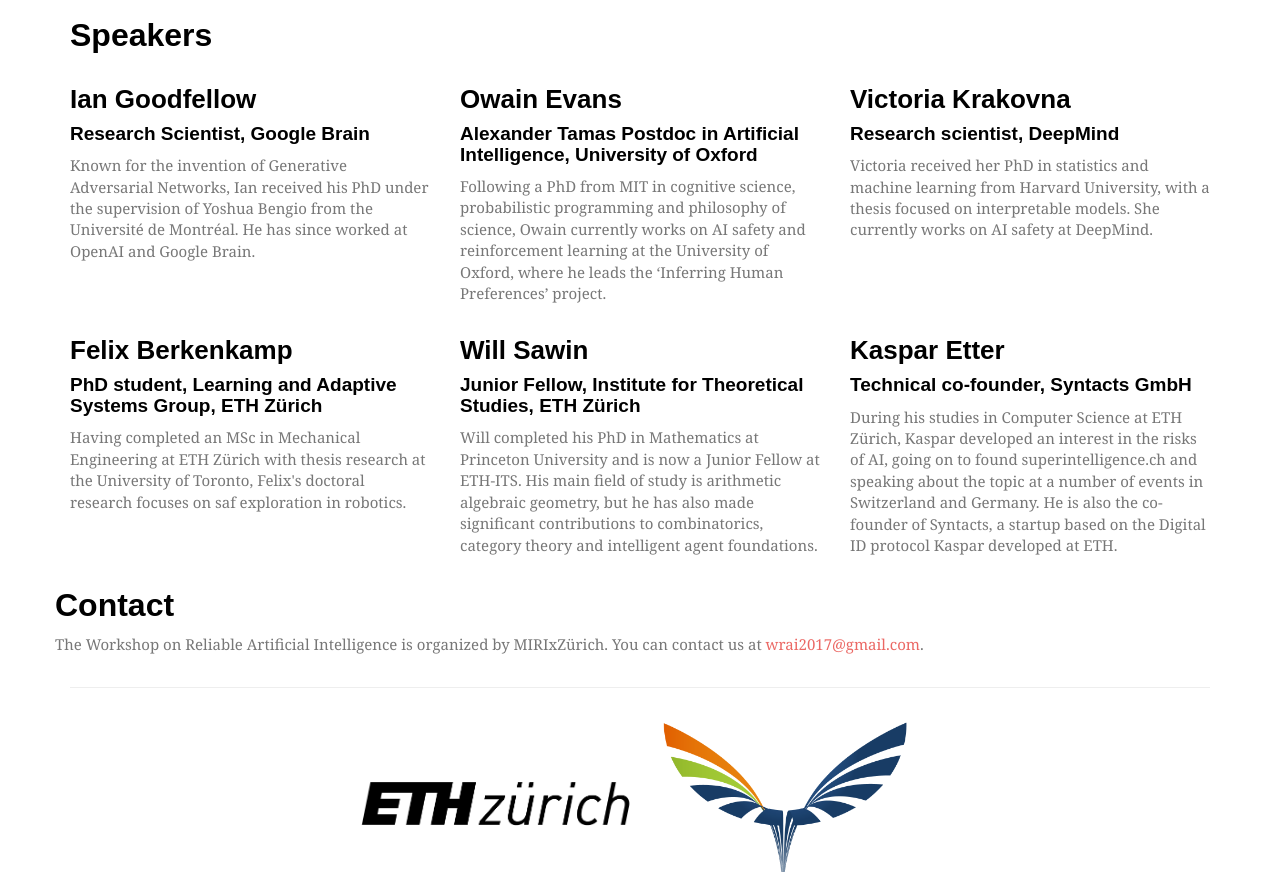
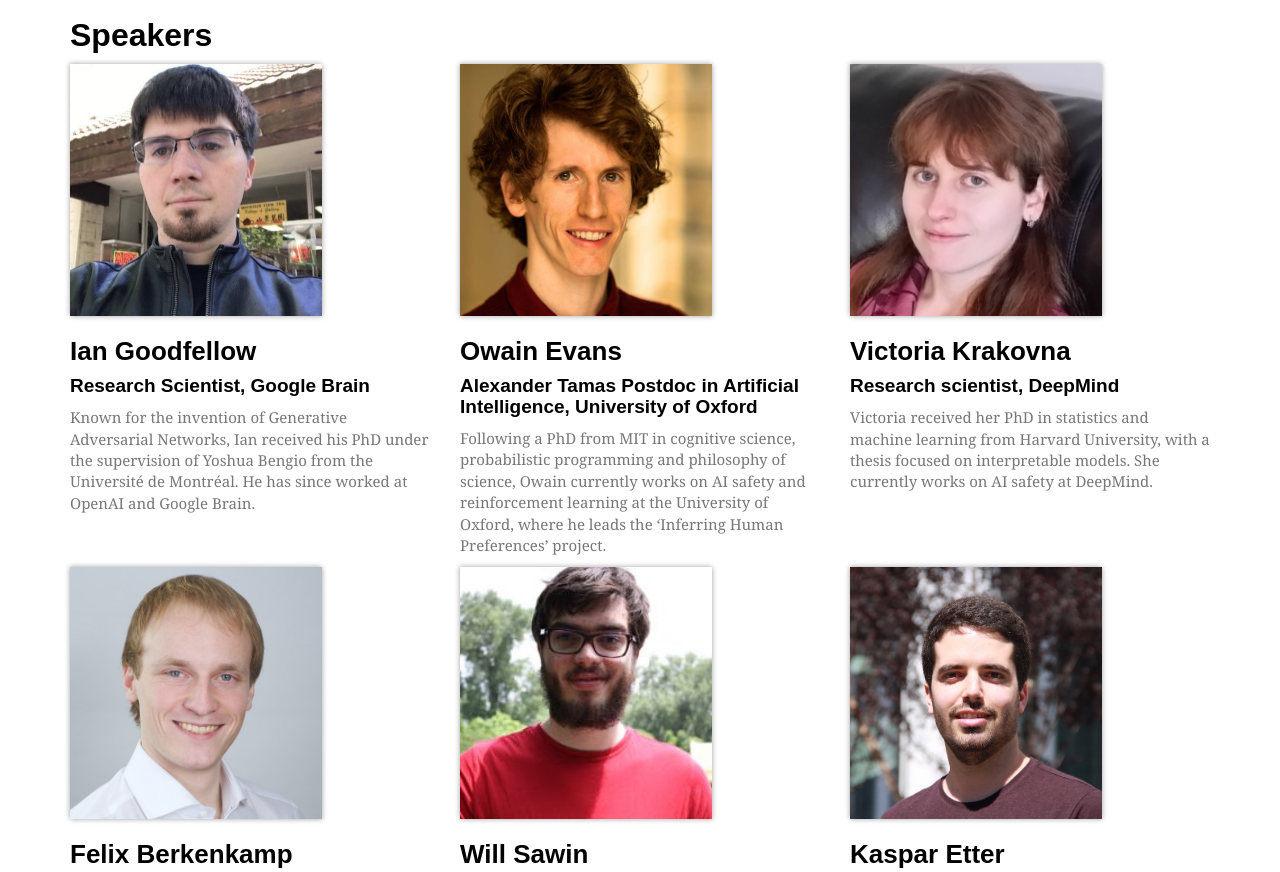
Before and after one commit to agentydragon/wrai2017, a plain HTML site: page index.html in a window 1280 px wide. Shown: the part 1864-2736 px from the top of the page. Drawn offline with nearby package versions, Linux system fonts and the light colour scheme; a web font is replaced by a local one.

Commit message:
Add speaker headshots

```diff
--- a/index.html
+++ b/index.html
@@ -18,6 +18,10 @@
                 padding-top: 50px;
                 padding-bottom: 20px;
             }
+	    div#speakers img {
+		    width: 70%;
+		box-shadow: 1px 1px 5px rgba(0,0,0,0.2), -1px -1px 5px rgba(0,0,0,0.2);
+	    }
         </style>
 	<!--<link rel="stylesheet" href="css/bootstrap-theme.min.css">-->
         <link rel="stylesheet" href="css/main.css">
@@ -182,18 +186,22 @@
                   <h2>Speakers</h2>
                 </div>
 	</div>
+	<div id="speakers">
 	<div class="row">
 		<div class="col-md-4">
+			<img src="img/headshots/ian-goodfellow-twitter.jpg">
 			<h3>Ian Goodfellow</h3>
 			<h4>Research Scientist, Google Brain</h4>
 			<p>Known for the invention of Generative Adversarial Networks, Ian received his PhD under the supervision of Yoshua Bengio from the Université de Montréal. He has since worked at OpenAI and Google Brain.</p>
 		</div>
 		<div class="col-md-4">
+			<img src="img/headshots/owain-evans-github-io-2.jpg">
 			<h3>Owain Evans</h3>
 			<h4>Alexander Tamas Postdoc in Artificial Intelligence, University of Oxford</h4>
 			<p>Following a PhD from MIT in cognitive science, probabilistic programming and philosophy of science, Owain currently works on AI safety and reinforcement learning at the University of Oxford, where he leads the ‘Inferring Human Preferences’ project.</p>
 		</div>
 		<div class="col-md-4">
+			<img src="img/headshots/victoria-krakovna-site.png" style="width: 70%">
 			<h3>Victoria Krakovna</h3>
 			<h4>Research scientist, DeepMind</h4>
 			<p>Victoria received her PhD in statistics and machine learning from Harvard University, with a thesis focused on interpretable models. She currently works on AI safety at DeepMind.</p>
@@ -201,20 +209,24 @@
 	</div>
 	<div class="row">
 		<div class="col-md-4">
+			<img src="img/headshots/felix-bernenkamp-site.jpg">
 			<h3>Felix Berkenkamp</h3>
 			<h4>PhD student, Learning and Adaptive Systems Group, ETH Zürich</h4>
 			<p>Having completed an MSc in Mechanical Engineering at ETH Zürich with thesis research at the University of Toronto, Felix's doctoral research focuses on saf exploration in robotics.</p>
 		</div>
 		<div class="col-md-4">
+			<img src="img/headshots/will-sawin-2.jpg">
 			<h3>Will Sawin</h3>
 			<h4>Junior Fellow, Institute for Theoretical Studies, ETH Zürich</h4>
 			<p>Will completed his PhD in Mathematics at Princeton University and is now a Junior Fellow at ETH-ITS. His main field of study is arithmetic algebraic geometry, but he has also made significant contributions to combinatorics, category theory and intelligent agent foundations.</p>
 		</div>
 		<div class="col-md-4">
+			<img src="img/headshots/kaspar-etter.jpg">
 			<h3>Kaspar Etter</h3>
 			<h4>Technical co-founder, Syntacts GmbH</h4>
 			<p>During his studies in Computer Science at ETH Zürich, Kaspar developed an interest in the risks of AI, going on to found superintelligence.ch and speaking about the topic at a number of events in Switzerland and Germany. He is also the co-founder of Syntacts, a startup based on the Digital ID protocol Kaspar developed at ETH.</p>
 		</div>
+	</div>
 	</div>
         <div class="row">
                 <a name="contact"><h2>Contact</h2></a>
```
Also changed, not shown: img/headshots/felix-bernenkamp-site.jpg (added), img/headshots/ian-goodfellow-amazon.jpg (added), img/headshots/ian-goodfellow-twitter.jpg (added), img/headshots/kaspar-etter.jpg (added), img/headshots/owain-evans-github-io-2.jpg (added), img/headshots/owain-evans-github-io.jpg (added), img/headshots/victoria-krakovna-site.png (added), img/headshots/will-sawin-2.jpg (added), img/headshots/will-sawin.jpg (added).
